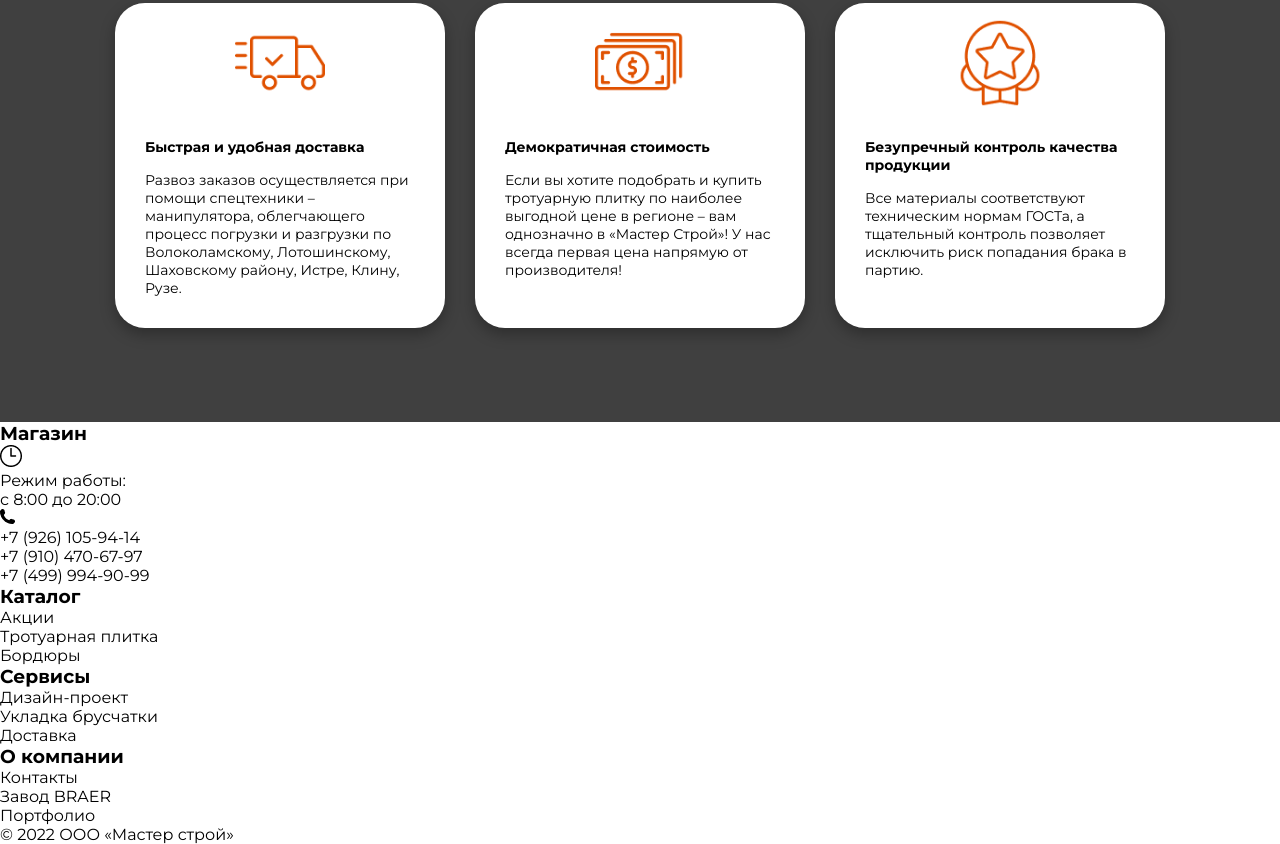
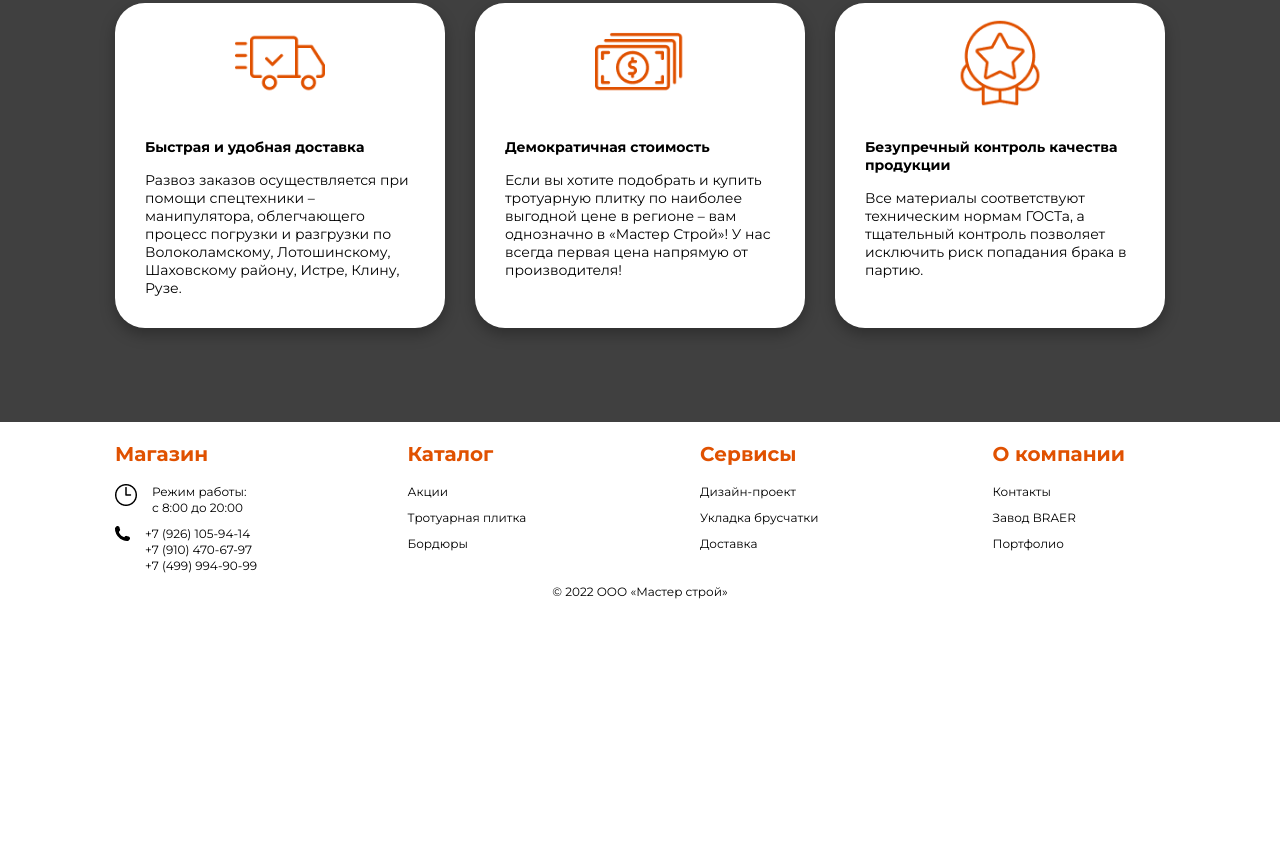
Before and after one commit to Polly30112004/Web-Lab-3-4, a plain HTML site: page index.html in a window 1280 px wide. Shown: the part 6169-7013 px from the top of the page. After the commit the page ends 6768 px from the top, so only its background shows below. Drawn offline with Linux system fonts and the light colour scheme.

Commit message:
feat: adding css file for footer

```diff
--- a/css.css
+++ b/css.css
@@ -520,6 +520,70 @@ height:76px;
   text-align: left;
 }
 
+
+
+
+.footer {
+  padding-top: 20px;
+  color: black;
+}
+
+.footer-container {
+  display: flex;
+  flex-direction: row;
+  justify-content: space-between; /* Равномерно распределяем колонки */
+  align-items: flex-start; /* Выравниваем элементы по верхнему краю */
+  gap: 9.375vw;
+  max-width: 1050px;
+  width: 100%; /* Растягиваем контейнер на всю доступную ширину */
+  margin: 0 auto; /* Центрируем контейнер */
+}
+
+.footer-column {
+  display: flex;
+  flex-direction: column;
+  gap: 10px;
+  flex: 1; /* Колонки равномерно занимают пространство */
+}
+
+.footer-title {
+  font-size: 20px;
+  font-weight: 700;
+  padding-bottom: 8px;
+  color: #E05100;
+}
+
+.footer-item {
+  display: flex;
+  align-items: flex-start;
+  gap: 15px;
+}
+
+.footer-icon {
+  width: 22px;
+  height: 22px;
+}
+
+.footer-column p {
+  font-size: 12px;
+  line-height: 16px;
+}
+
+.footer-copyright {
+  text-align: center;
+  margin-top: 10px;
+  font-size: 12px;
+}
+
+
+
+
+
+
+
+
+
+
 @media screen and (width < 1250px)
 {
  .header-block-info img
```
